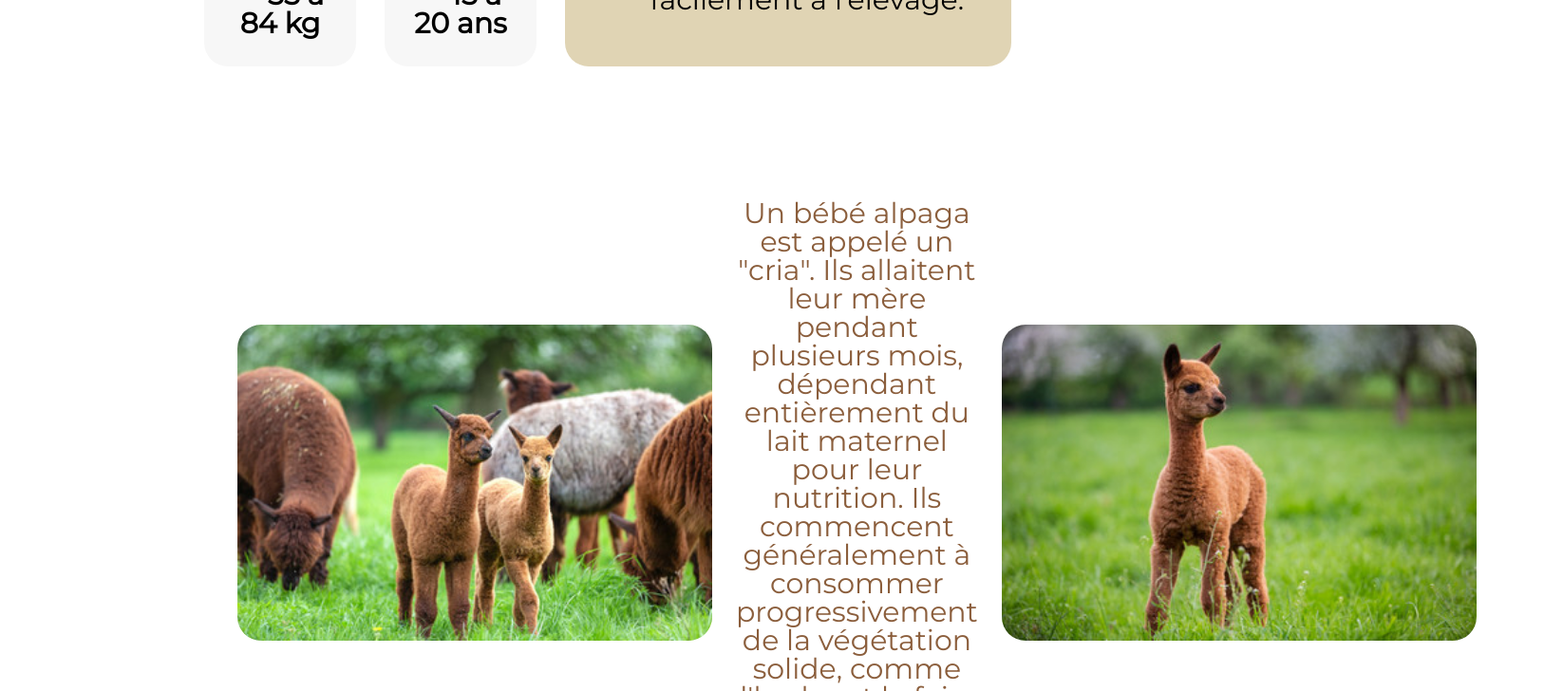
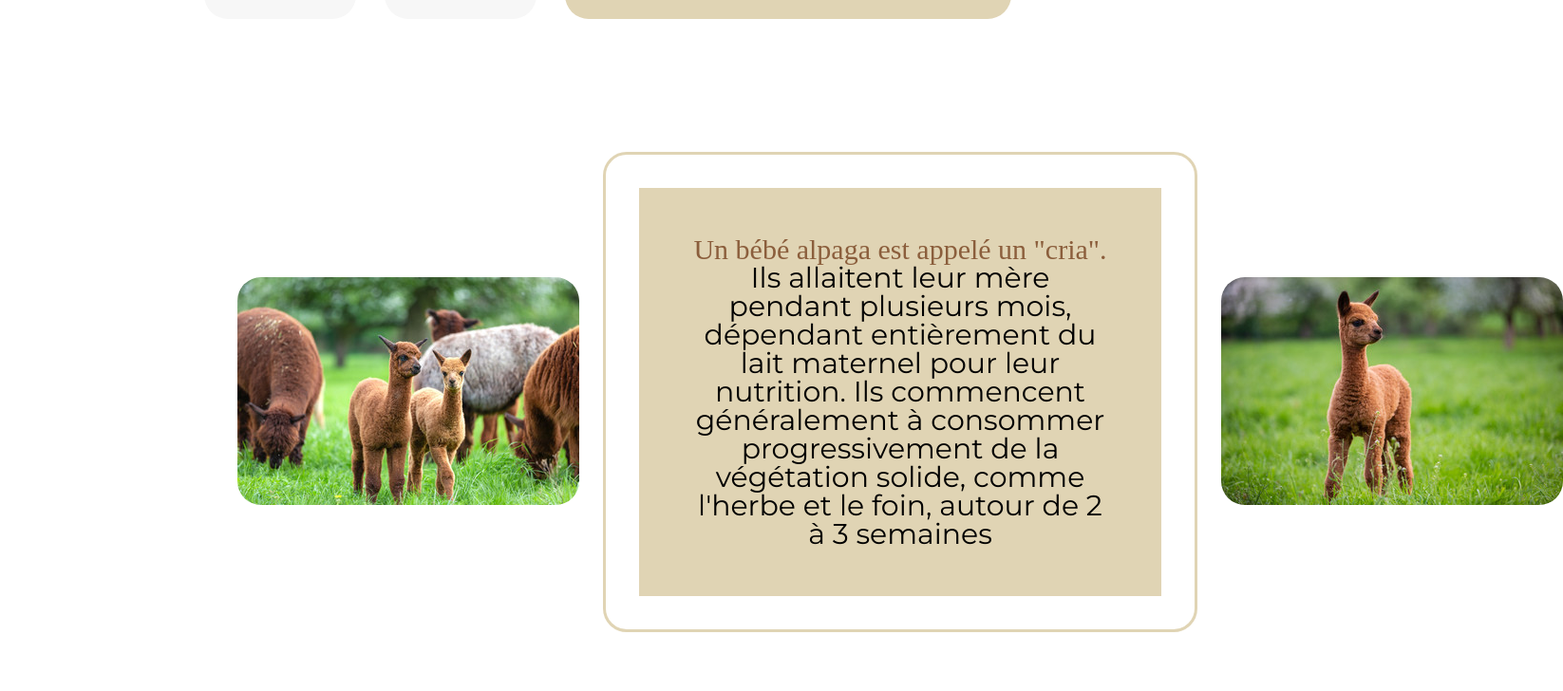
Before and after one commit to julien382/Alpaga, a React (Create React App) app: page / in a window 1280 px wide. Shown: the part 1880-2608 px from the top of the page at 95% size, 1646 px wide, since content can reach past the window. Built offline with nearby package versions, Linux system fonts and the light colour scheme; a web font is replaced by a local one.

Commit message:
add new alpagaPart3

```diff
--- a/src/pages/Alpaga/Alpaga.jsx
+++ b/src/pages/Alpaga/Alpaga.jsx
@@ -54,7 +54,9 @@ const Alpaga = () => {
                 <div className='part3_alpagaImageContainer'>
                     <img className='part3_alpagaImage' src={crias} alt="alpagaBrown" />
                 </div>
-                <p className='part3_Paragraphe1'>Un bébé alpaga est appelé un "cria". Ils allaitent leur mère pendant plusieurs mois, dépendant entièrement du lait maternel pour leur nutrition. Ils commencent généralement à consommer progressivement de la végétation solide, comme l'herbe et le foin, autour de 2 à 3 semaines</p>
+                <div className='part3_Paragraphe1Container'>
+                    <p className='part3_Paragraphe1'><span className="highlight">Un bébé alpaga est appelé un "cria".</span> Ils allaitent leur mère pendant plusieurs mois, dépendant entièrement du lait maternel pour leur nutrition. Ils commencent généralement à consommer progressivement de la végétation solide, comme l'herbe et le foin, autour de 2 à 3 semaines</p>
+                </div>
                 <div className='part3_alpagaImageContainer'>
                     <img className='part3_alpagaImage' src={cria} alt="alpagaBrown" />
                 </div>
--- a/src/pages/Alpaga/Alpaga.scss
+++ b/src/pages/Alpaga/Alpaga.scss
@@ -96,23 +96,37 @@
     justify-content: space-between;
     align-items: center;
     margin-top: 100px;
-    margin-bottom: 100px;
+    margin-bottom: 50px;
     padding-left: 50px;
     padding-right: 50px;
 }
 
+.part3_Paragraphe1Container{
+    border-radius: 25px;
+    margin: 25px;
+    padding: 10px;
+    border: 3px solid $primary-color;
+}
+
 .part3_Paragraphe1{
+    background-color: $primary-color;
     text-align: center;
-    color: $secondary-color;
     font-size: 30px;
     width: 450px;
     margin: 25px;
+    padding: 50px;
 }
 
+.highlight{
+    font-family: $secondary-font;
+    color: $secondary-color;
+  }
+
 .part3_alpagaImage{
-    width: 500px;
     border-radius: 25px;
 }
+
+
 
 @media only screen and (max-width: 767px) {
     .part3_Accueil{
--- a/src/styles/index.scss
+++ b/src/styles/index.scss
@@ -20,7 +20,8 @@ code {
 }
 
 main{
-  margin: 200px;
+  margin-left: 200px;
+  margin-right: 200px;
 }
 
 $primary-color: #E0D4B4;
```
